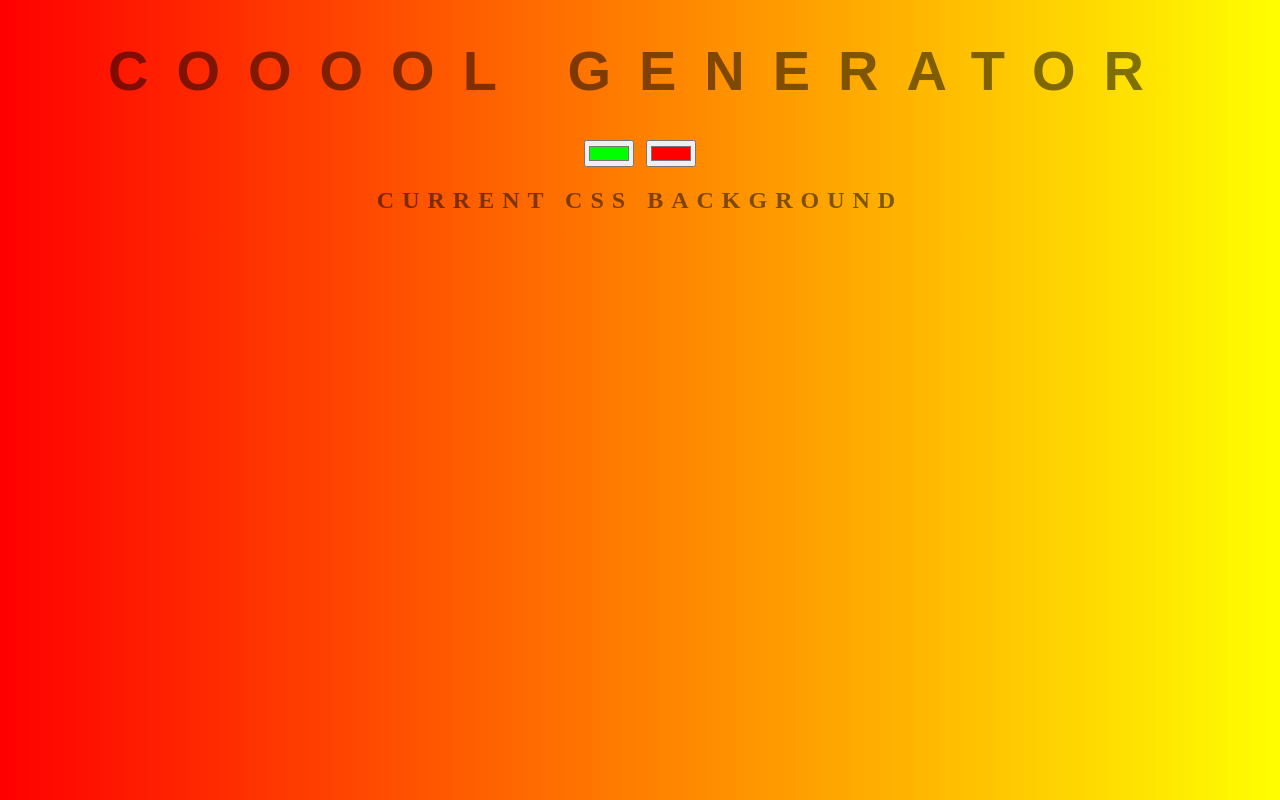
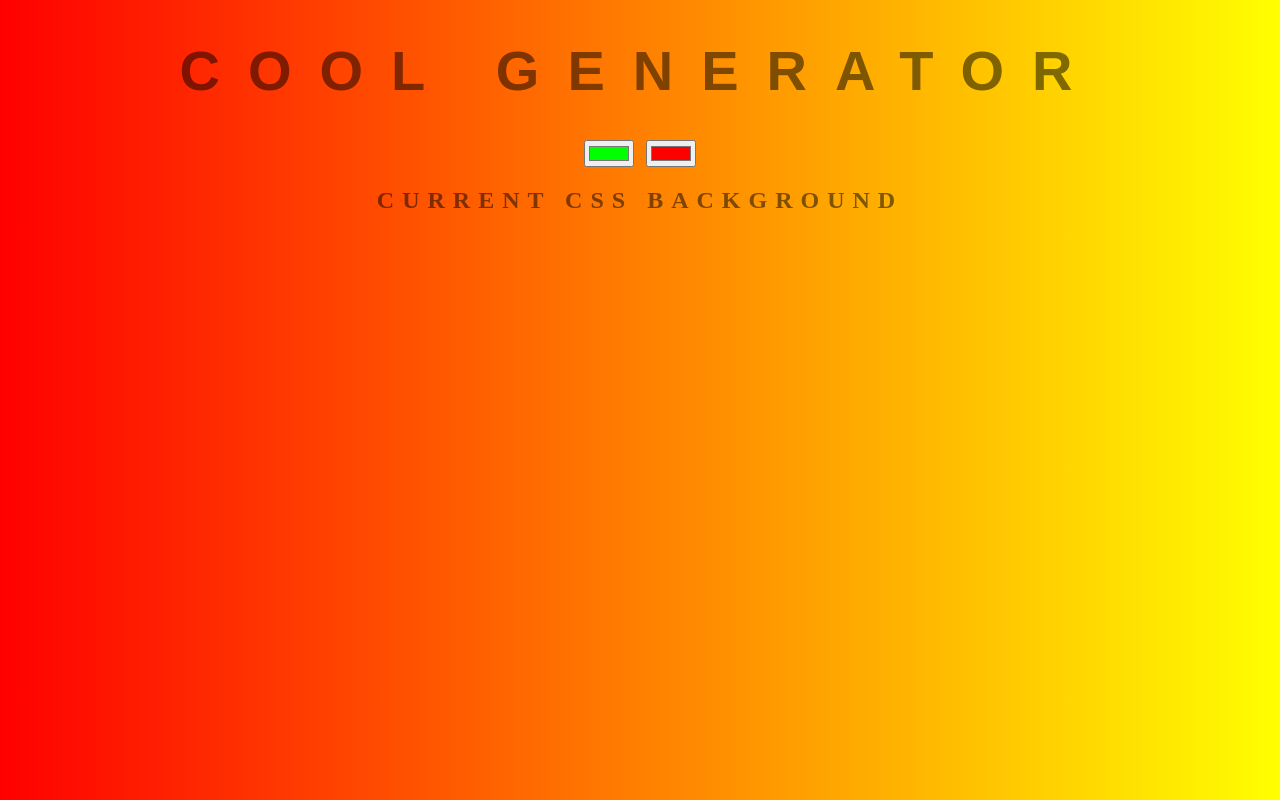
Before and after one commit to arooj-12/Backgroundgenerator, a plain HTML site: page index.html in a window 1280 px wide. Drawn offline with Linux system fonts and the light colour scheme.

Commit message:
capitalize title

```diff
--- a/index.html
+++ b/index.html
@@ -7,7 +7,7 @@
 	<link rel="stylesheet" type="text/css" href="style.css">
 </head>
 <body id="gradient">
-    <h1>Cooool Generator</h1>
+    <h1>COOL Generator</h1>
     <input class="color1" type="color" name="color1" value="#00ff00">
     <input class="color2" type="color" name="color2" value="#ff0000">
     <!-- <input class="color1" oninput="setGradient()" type="color" name="color1" value="#00ff00"> -->
```
